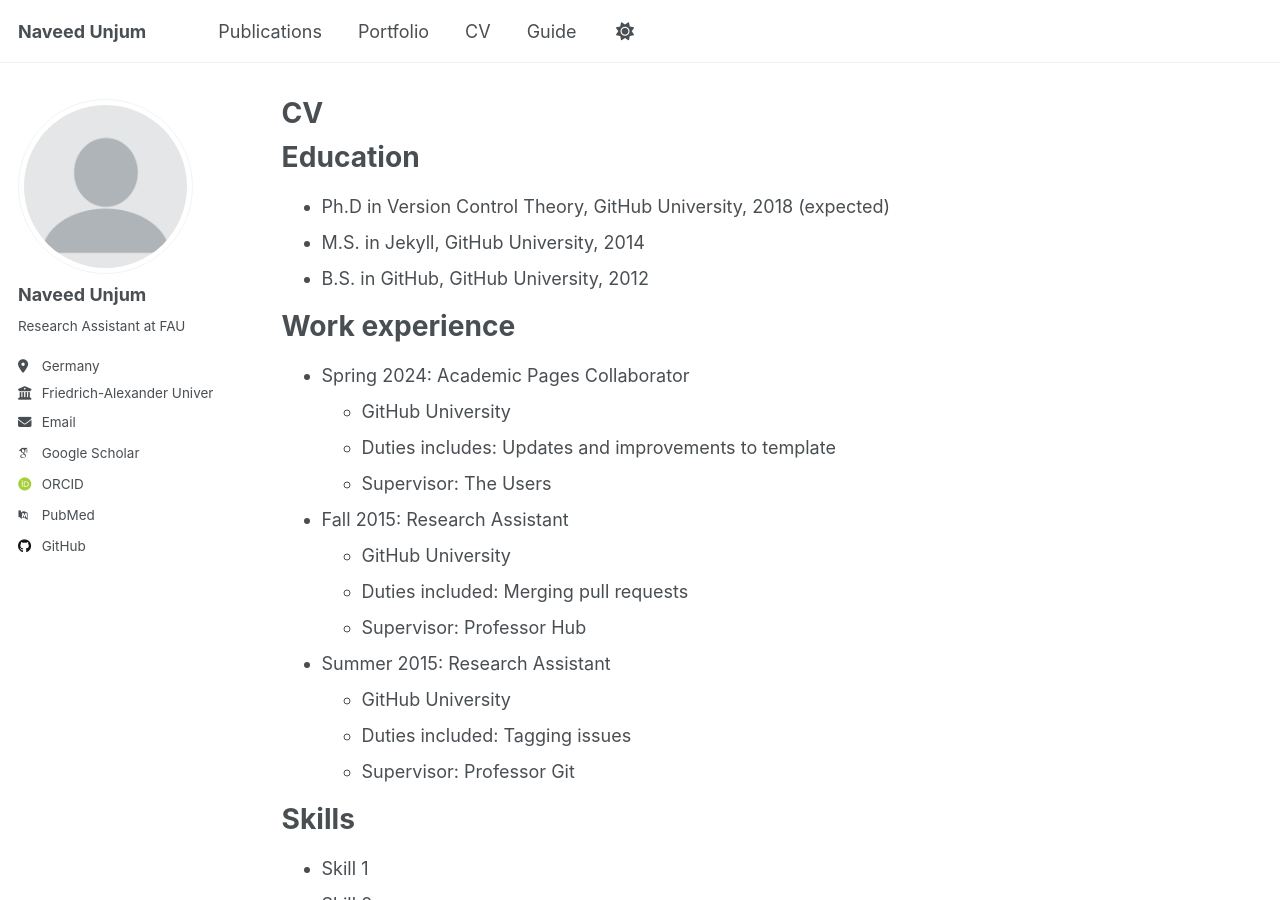
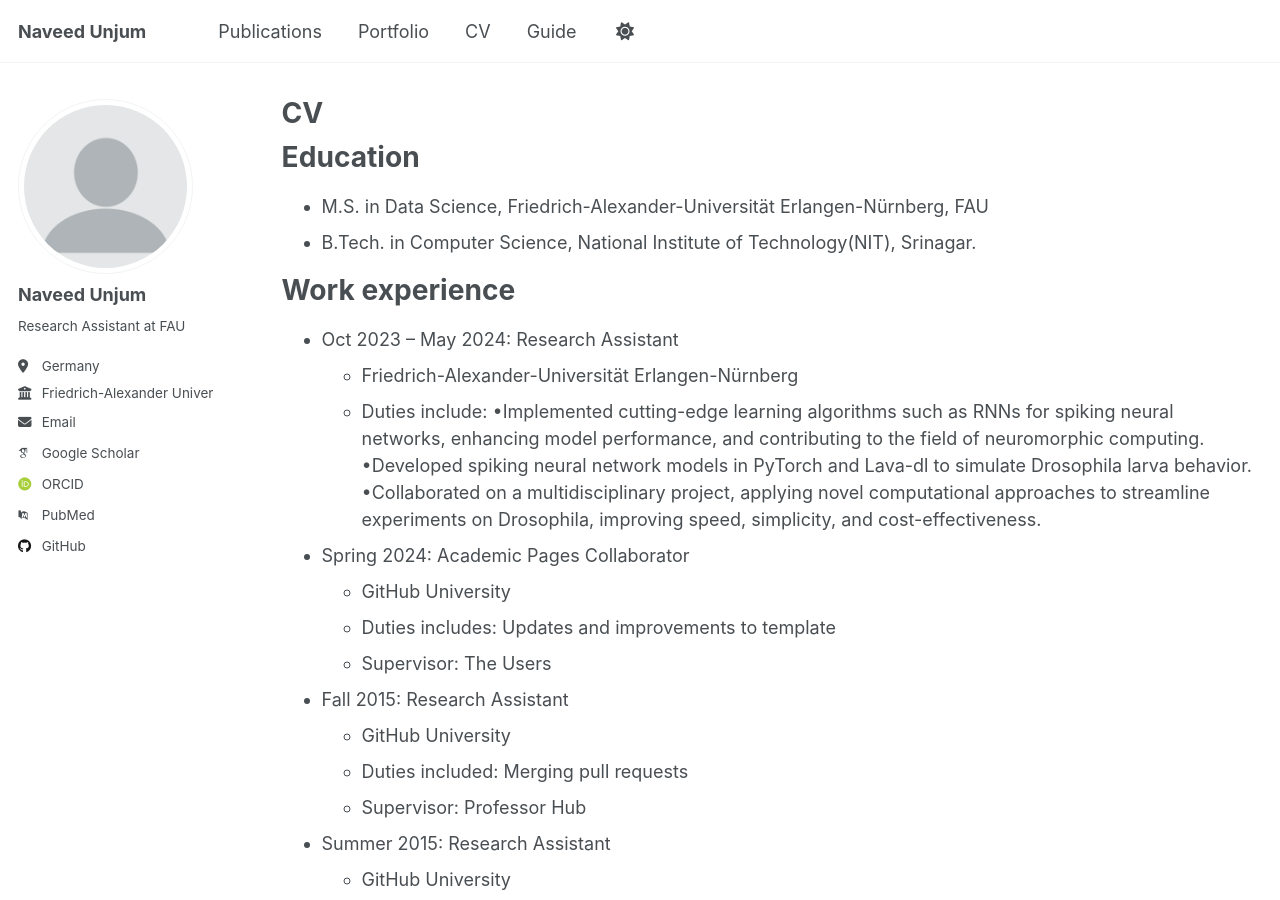
Before and after one commit to naveedunjum/naveedunjum.github.io, a Jekyll site: the page built from _pages/cv.md, in a window 1280 px wide and 900 px high. Built offline with Jekyll 4.4.1, drawn with Linux system fonts in a browser that asks for light colours; some web fonts are replaced.

Commit message:
Update cv.md

```diff
--- a/_pages/cv.md
+++ b/_pages/cv.md
@@ -11,12 +11,18 @@ redirect_from:
 
 Education
 ======
-* Ph.D in Version Control Theory, GitHub University, 2018 (expected)
-* M.S. in Jekyll, GitHub University, 2014
-* B.S. in GitHub, GitHub University, 2012
+* M.S. in Data Science, Friedrich-Alexander-Universität Erlangen-Nürnberg, FAU
+* B.Tech. in Computer Science, National Institute of Technology(NIT), Srinagar.
 
 Work experience
 ======
+* Oct 2023 – May 2024: Research Assistant
+  * Friedrich-Alexander-Universität Erlangen-Nürnberg
+  * Duties include:
+    •Implemented cutting-edge learning algorithms such as RNNs for spiking neural networks, enhancing model performance, and contributing to the field of neuromorphic computing.
+    •Developed spiking neural network models in PyTorch and Lava-dl to simulate Drosophila larva behavior.
+    •Collaborated on a multidisciplinary project, applying novel computational approaches to streamline experiments on Drosophila, improving speed, simplicity, and cost-effectiveness.
+
 * Spring 2024: Academic Pages Collaborator
   * GitHub University
   * Duties includes: Updates and improvements to template
```
